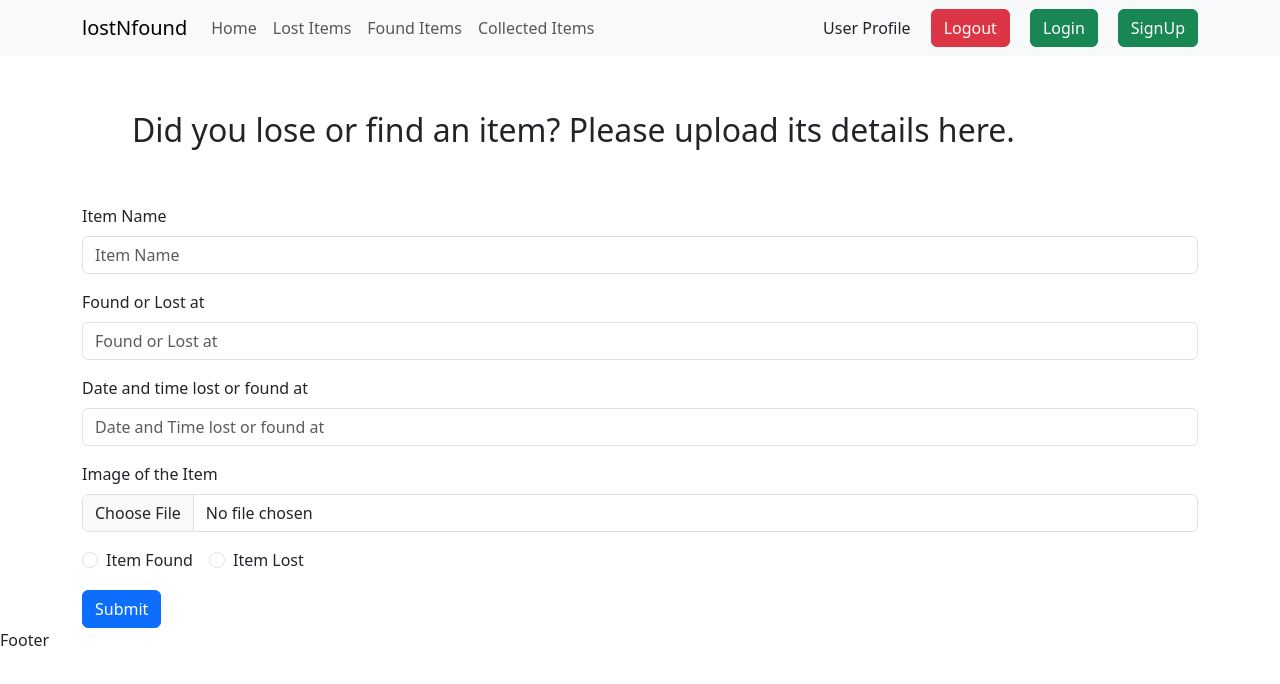
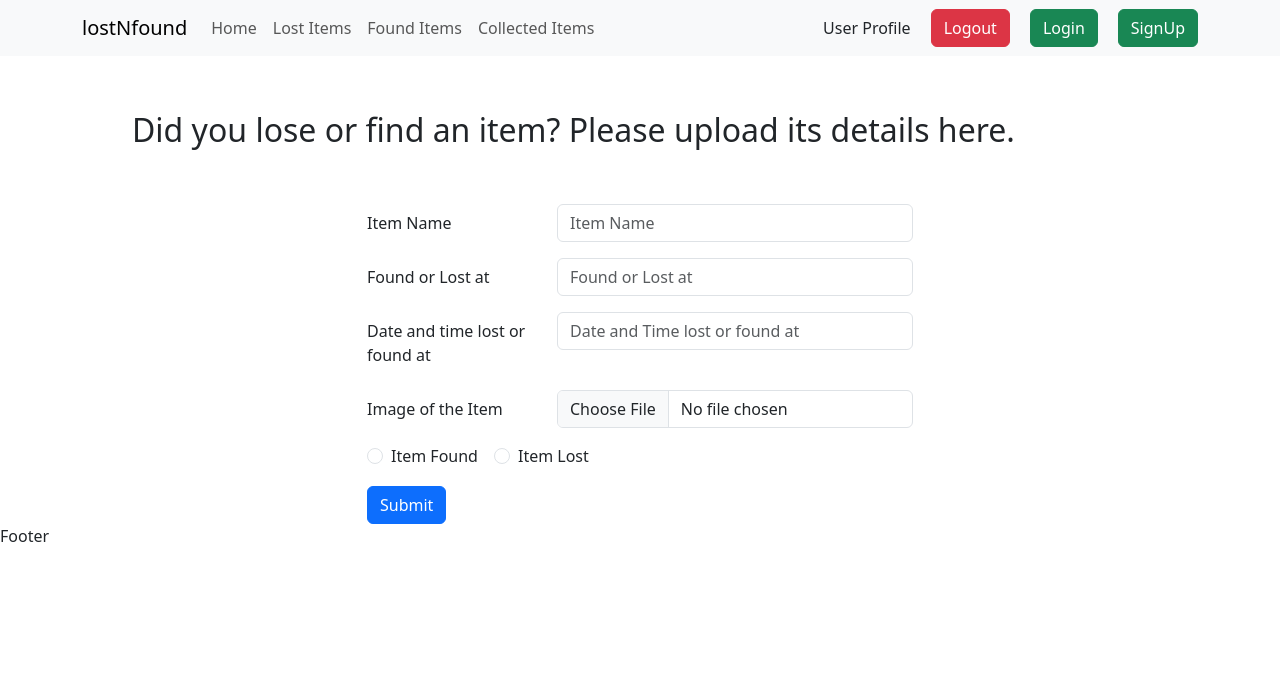
Before and after one commit to Dhanushdevireddy/Lost-and-Found-Portal, a React (Create React App) app: page / in a window 1280 px wide. Shown: the top 684 px of the page. Built offline with nearby package versions, Linux system fonts and the light colour scheme.

Commit message:
Updated Login and Signup page with google oauth

```diff
--- a/package.json
+++ b/package.json
@@ -3,6 +3,7 @@
   "version": "0.1.0",
   "private": true,
   "dependencies": {
+    "@react-oauth/google": "^0.11.1",
     "@testing-library/jest-dom": "^5.16.5",
     "@testing-library/react": "^13.4.0",
     "@testing-library/user-event": "^13.5.0",
--- a/src/index.js
+++ b/src/index.js
@@ -3,13 +3,15 @@ import ReactDOM from 'react-dom/client';
 import './index.css';
 import App from './App';
 import reportWebVitals from './reportWebVitals';
-
+import { GoogleOAuthProvider } from '@react-oauth/google';
 
 const root = ReactDOM.createRoot(document.getElementById('root'));
 root.render(
-  <React.StrictMode>
-    <App />
-  </React.StrictMode>
+  <GoogleOAuthProvider clientId="">
+        <React.StrictMode>
+            <App />
+        </React.StrictMode>
+    </GoogleOAuthProvider>
 );
 
 // If you want to start measuring performance in your app, pass a function
--- a/src/screens/Home.js
+++ b/src/screens/Home.js
@@ -4,6 +4,7 @@ import { Col, Container, Row } from "react-bootstrap";
 import NavigationBar from "../components/NavigationBar";
 import Button from "react-bootstrap/Button";
 import Form from "react-bootstrap/Form";
+import "bootstrap/dist/css/bootstrap.min.css";
 
 export default function Home() {
   return (
@@ -16,30 +17,48 @@ export default function Home() {
               Did you lose or find an item? Please upload its details here.
             </div>
           </Col>
+          <Col xs={12} lg={{ span: 6, offset: 3 }}>
             <Form>
-            <Form.Group className="mb-3" controlId="formBasicItem">
-              <Form.Label>Item Name</Form.Label>
+              <Form.Group as={Row} className="mb-3" controlId="formBasicItem">
+                <Form.Label column sm="4">
+                  Item Name
+                </Form.Label>
+                <Col sm="8">
                   <Form.Control type="item" placeholder="Item Name" />
+                </Col>
               </Form.Group>
 
-            <Form.Group className="mb-3" controlId="formBasicFola">
-              <Form.Label>Found or Lost at</Form.Label>
+              <Form.Group as={Row} className="mb-3" controlId="formBasicFola">
+                <Form.Label column sm="4">
+                  Found or Lost at
+                </Form.Label>
+                <Col sm="8">
                   <Form.Control type="fola" placeholder="Found or Lost at" />
+                </Col>
               </Form.Group>
 
-            <Form.Group className="mb-3" controlId="formBasicDot">
-              <Form.Label>Date and time lost or found at</Form.Label>
+              <Form.Group as={Row} className="mb-3" controlId="formBasicDot">
+                <Form.Label column sm="4">
+                  Date and time lost or found at
+                </Form.Label>
+                <Col sm="8">
                   <Form.Control
                     type="dot"
                     placeholder="Date and Time lost or found at"
                   />
+                </Col>
               </Form.Group>
 
-            <Form.Group className="mb-3" controlId="formBasicImage">
-              <Form.Label>Image of the Item</Form.Label>
+              <Form.Group as={Row} className="mb-3" controlId="formBasicImage">
+                <Form.Label column sm="4">
+                  Image of the Item
+                </Form.Label>
+                <Col sm="8">
                   <Form.Control type="file" />
+                </Col>
               </Form.Group>
 
+              <Col>
                 {["radio"].map((type) => (
                   <div key={`inline-${type}`} className="mb-3">
                     <Form.Check
@@ -58,11 +77,13 @@ export default function Home() {
                     />
                   </div>
                 ))}
+              </Col>
 
               <Button variant="primary" type="submit">
                 Submit
               </Button>
             </Form>
+          </Col>
         </Row>
       </Container>
       <Footer />
--- a/src/screens/Login.js
+++ b/src/screens/Login.js
@@ -1,31 +1,13 @@
 import React from "react";
 import { Container, Row, Col } from "react-bootstrap";
-import Button from "react-bootstrap/Button";
-import Form from "react-bootstrap/Form";
+import { GoogleLogin } from '@react-oauth/google';
 
 export default function Login() {
   return (
     <Container>
       <Row>
         <Col>
-        <Form>
-          <Form.Group className="mb-3" controlId="formBasicEmail">
-            <Form.Label>Email address</Form.Label>
-            <Form.Control type="email" placeholder="Enter email" />
-            <Form.Text className="text-muted">
-              We'll never share your email with anyone else.
-            </Form.Text>
-          </Form.Group>
-
-          <Form.Group className="mb-3" controlId="formBasicPassword">
-            <Form.Label>Password</Form.Label>
-            <Form.Control type="password" placeholder="Password" />
-          </Form.Group>
-
-          <Button variant="primary" type="submit">
-            Submit
-          </Button>
-        </Form>
+        <GoogleLogin />
         </Col>
       </Row>
     </Container>
--- a/src/screens/SignUp.js
+++ b/src/screens/SignUp.js
@@ -1,33 +1,13 @@
 import React from "react";
 import { Col, Container, Row } from "react-bootstrap";
-import Button from "react-bootstrap/Button";
-import Form from "react-bootstrap/Form";
+import { GoogleLogin } from '@react-oauth/google';
 
 export default function SignUp() {
   return (
     <Container>
       <Row>
         <Col>
-        <Form>
-          <Form.Group className="mb-3" controlId="formBasicEmail">
-            <Form.Label>Email address</Form.Label>
-            <Form.Control type="email" placeholder="Enter email" />
-          </Form.Group>
-
-          <Form.Group className="mb-3" controlId="formBasicUsername">
-            <Form.Label>Username</Form.Label>
-            <Form.Control type="username" placeholder="Enter username" />
-          </Form.Group>
-
-          <Form.Group className="mb-3" controlId="formBasicPassword">
-            <Form.Label>Password</Form.Label>
-            <Form.Control type="password" placeholder="Password" />
-          </Form.Group>
-
-          <Button variant="primary" type="submit">
-            Submit
-          </Button>
-        </Form>
+        <GoogleLogin/>
         </Col>
       </Row>
     </Container>
```
Also changed, not shown: 1 other file (tests, documents, lock files or other folders). Lines whose indentation alone changed are shown as unchanged.
